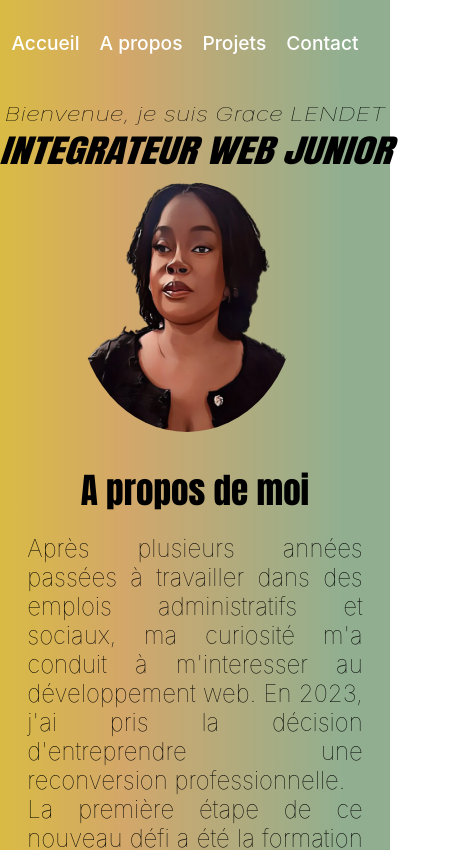
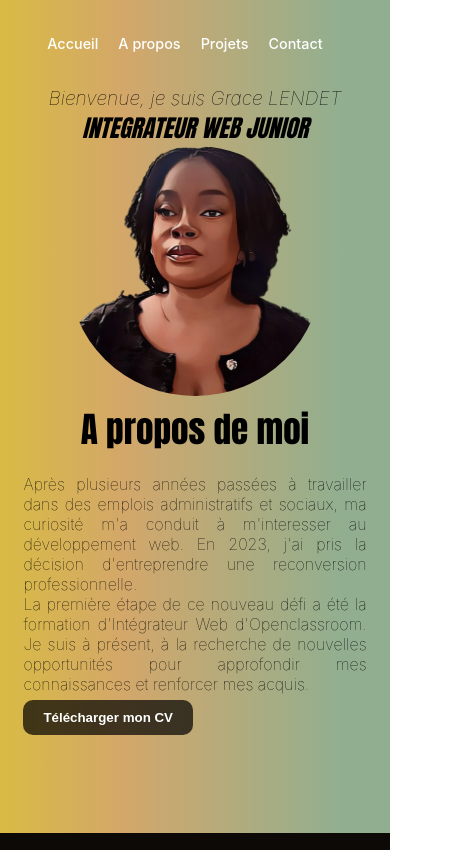
Before and after one commit to graceldt/Portfolio, a React (Create React App) app: page / in a window 390 px wide. Shown: the top 850 px of the page, 449 px wide, since content can reach past the window. Built offline with nearby package versions, Linux system fonts and the light colour scheme.

Commit message:
modification version mobile, modif tablette

```diff
--- a/package.json
+++ b/package.json
@@ -3,11 +3,6 @@
   "version": "0.1.0",
   "private": true,
   "dependencies": {
-    "@fortawesome/fontawesome-svg-core": "^6.6.0",
-    "@fortawesome/free-brands-svg-icons": "^6.6.0",
-    "@fortawesome/free-regular-svg-icons": "^6.6.0",
-    "@fortawesome/free-solid-svg-icons": "^6.6.0",
-    "@fortawesome/react-fontawesome": "^0.2.2",
     "@testing-library/jest-dom": "^5.17.0",
     "@testing-library/react": "^13.4.0",
     "@testing-library/user-event": "^13.5.0",
--- a/src/App.css
+++ b/src/App.css
@@ -44,19 +44,12 @@ nav a {
 
 
 .home-content{
-  box-sizing: border-box;
-  display:flex;
-  justify-content: space-around;
-  flex-direction: row;
-  align-items: center;
-  padding: 4% 8% 2% 8%;
+  text-align: center;
   font-weight: 100;
-  text-align: center;
   font-style:italic;
   color: #000;
-  transition: 2s ease;
-  transform: scaleX(1.3);
 }
+
 
 
 .name{
@@ -77,6 +70,7 @@ nav a {
   height: 450px;
   width: 100%;
   background-size:cover;
+  justify-content: center;
 }
 
 
@@ -87,21 +81,20 @@ nav a {
 
 .AboutContainer{
   display: flex;
-  justify-content: center;
+  align-items: center;
   color: #000;
-  padding: 0% 7% 7% 7%;
+
 
 }
 
 .me-presentation{
   display: flex;
   flex-direction: row;
+  align-items: center;
   width: 100%;
+  padding-bottom: 5%;
 }
 
-.presentation {
-  padding-top: 9.5%;
-}
 
 .title_presentation{
   font-family: "Anton", sans-serif;
@@ -111,10 +104,13 @@ nav a {
   text-align: start;
 }
 
+.presentation{
+  padding: 2% 6% 2% 6%;
+}
+
 .presentation p {
   font-weight: 100;
   font-size: 1.5rem;
-  padding-bottom: 20px;
   text-align: justify;
 }
 
@@ -124,6 +120,7 @@ nav a {
   border-radius: 10px;
   background: rgba(0, 0, 0, .7);
   border: none;
+  margin-top: 2%;
 
 }
 
@@ -247,10 +244,12 @@ nav a {
 
 }
 
-.tagContainer{
+.tagContainer {
   display: flex;
-  padding-top:5% ;
-  gap : 10%;
+  padding-top: 5%;
+  width: 100%;
+  justify-content: center;
+  gap: 3%;
 }
 
 .FormContainer{
@@ -306,6 +305,11 @@ input {
 /****** Media queries ***********/
 
 /* Medium devices (tablets, less/equal than 1024px) */
+@media (max-width: 1024px) {
+  .picture {
+    height: 300px;
+}
+}
 
 
 /* Small devices (phones, less than 768px) */
@@ -317,18 +321,23 @@ input {
 
   nav li {
     padding-right: 20px;
+
   }
+
+  nav a {
+    font-size: 0.9rem;
+  }
+
 
   .name {
     font-size: 1.2rem;
   }
   .job {
-    font-size: 2rem;
+    font-size: 1.5rem;
 }
   .picture {
     width: 65%;
     height: 250px;
-    padding-left: 15% ;
 }
 .title_presentation {
   text-align: center;
@@ -337,10 +346,15 @@ input {
   .me-presentation{
     display: flex;
     flex-direction: column;
+    align-items: center;
+  }
+
+  .presentation p {
+    font-size: 1rem;
   }
 
   .fa-brands {
-    font-size: 2.5rem;
+    font-size: 2rem;
   }
   .card {
     width: 300px;
--- a/src/App.js
+++ b/src/App.js
@@ -16,7 +16,7 @@ function App() {
 
 
 const listenScrollEvent = () => {
-    window.scrollY > 900
+    window.scrollY > (window.scrollY + document.getElementById('skill').getBoundingClientRect().top)
       ? setHeaderColor(second_color)
       : setHeaderColor(main_color)
   }
@@ -38,6 +38,7 @@ useEffect(() => {
             <AboutMe/>
           </section>
         </div>
+        <div id='skill' style={{background: headerColor, height:"70px"}}></div>
         <section className="SkillsContainer">
           <Skills/>
         </section>
```
Also changed, not shown: 1 other file (tests, documents, lock files or other folders).
